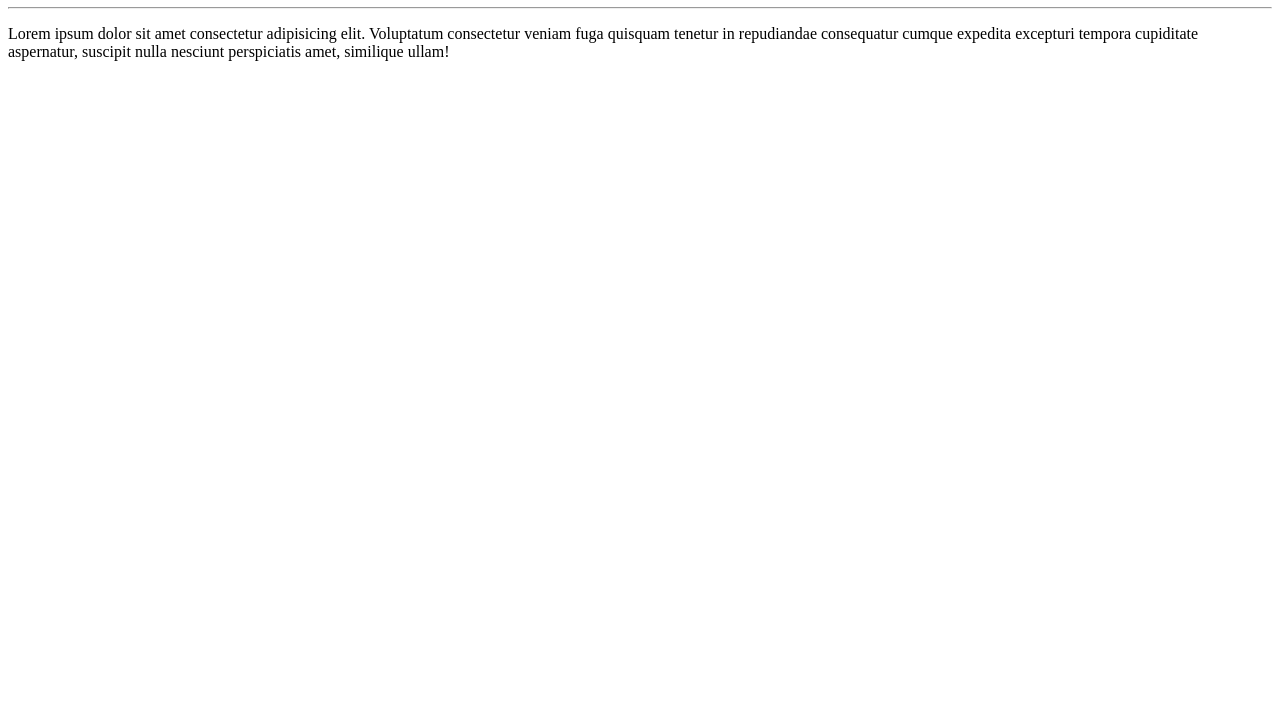
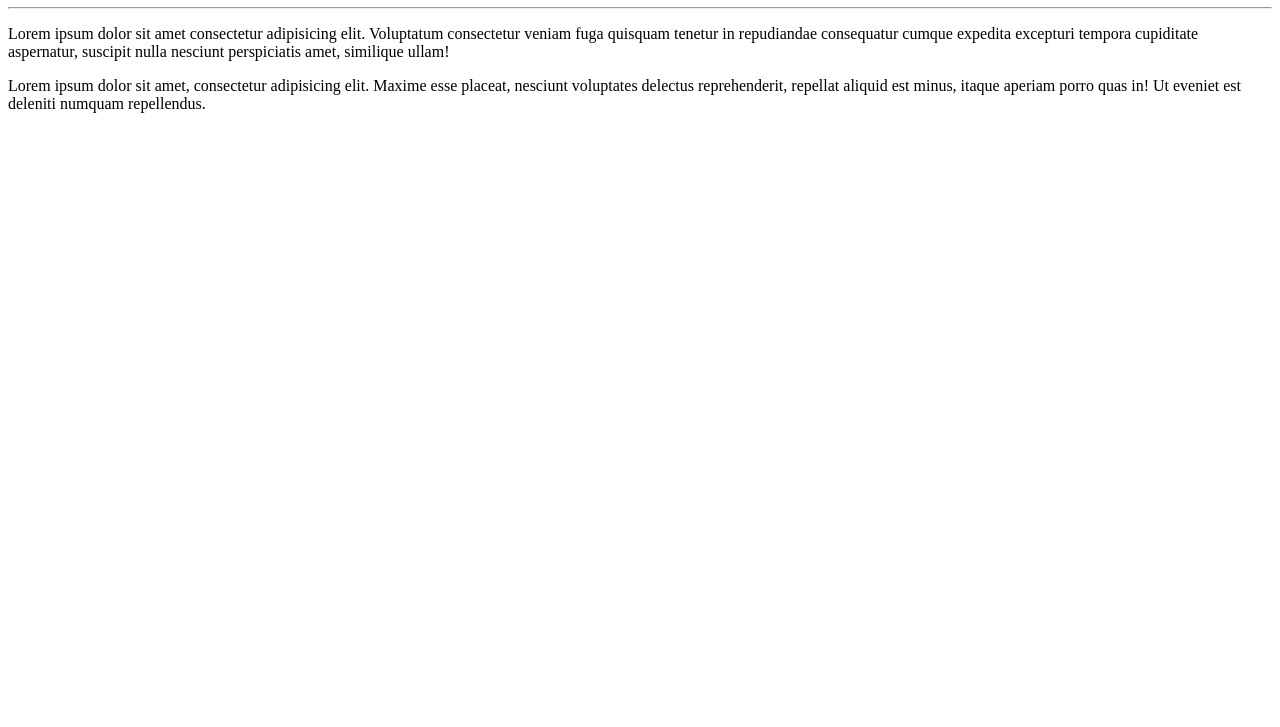
Before and after one commit to Adriano-N-Leles/Ola-mundo, a plain HTML site: page site-exemplo/index.html in a window 1280 px wide. Shown: the part 73-800 px from the top of the page. Drawn offline with Linux system fonts and the light colour scheme.

Commit message:
adicionei um paragrafo

```diff
--- a/site-exemplo/index.html
+++ b/site-exemplo/index.html
@@ -9,5 +9,6 @@
     <h1>Olá Mundo!</h1>
     <hr>
     <p>Lorem ipsum dolor sit amet consectetur adipisicing elit. Voluptatum consectetur veniam fuga quisquam tenetur in repudiandae consequatur cumque expedita excepturi tempora cupiditate aspernatur, suscipit nulla nesciunt perspiciatis amet, similique ullam!</p>
+    <p>Lorem ipsum dolor sit amet, consectetur adipisicing elit. Maxime esse placeat, nesciunt voluptates delectus reprehenderit, repellat aliquid est minus, itaque aperiam porro quas in! Ut eveniet est deleniti numquam repellendus.</p>
 </body>
 </html>
```
